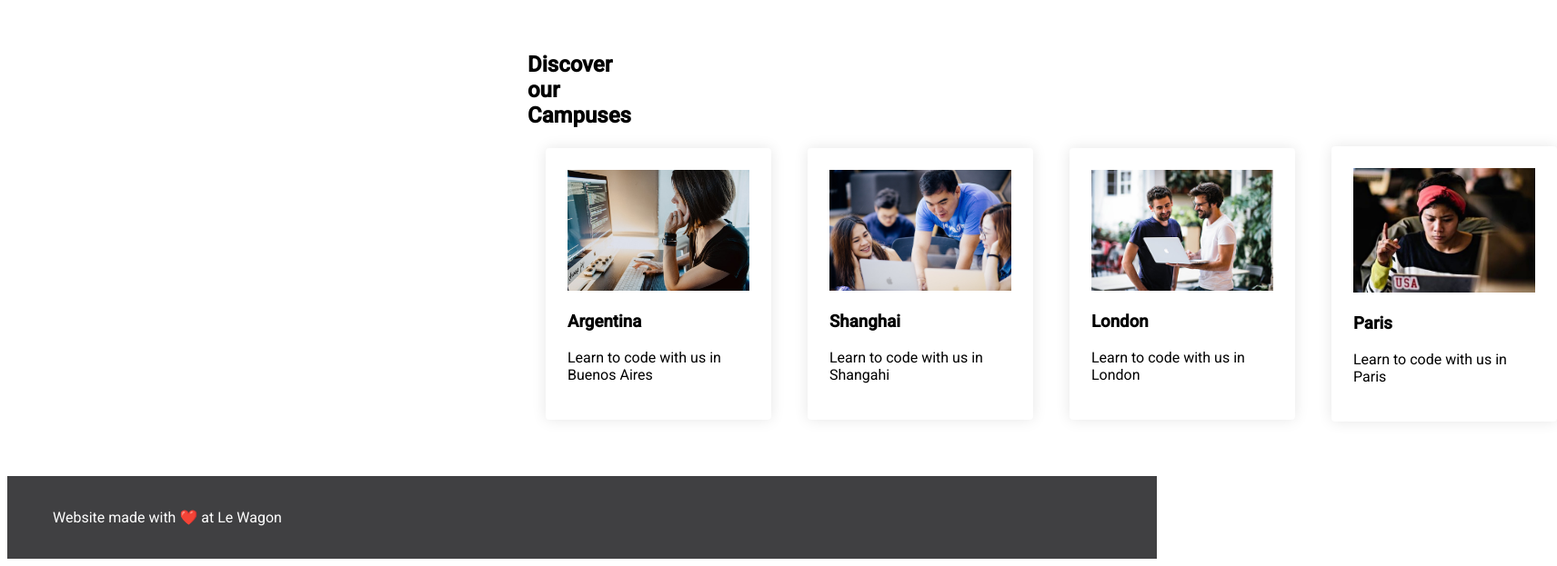
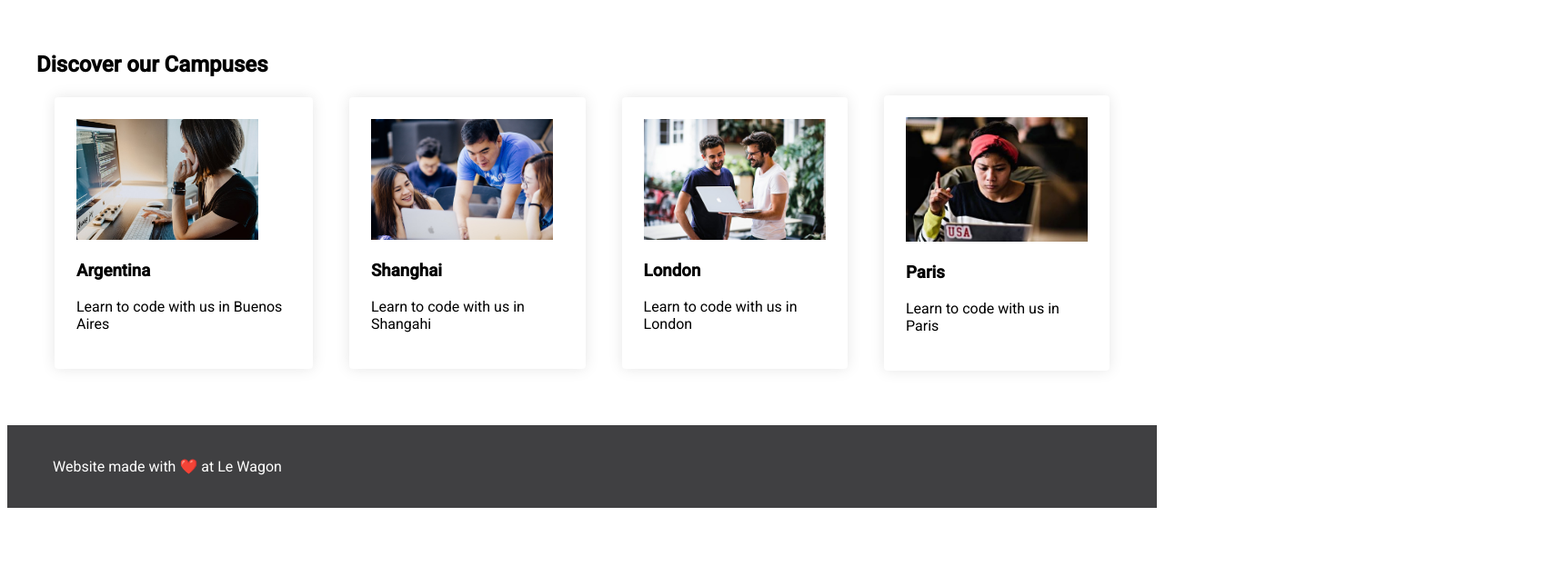
Before and after one commit to ayefp/landindg, a plain HTML site: page index.html in a window 1280 px wide. Shown: the part 445-1068 px from the top of the page at 91% size, 1712 px wide, since content can reach past the window. After the commit the page ends 1012 px from the top, so only its background shows below. Drawn offline with Linux system fonts and the light colour scheme.

Commit message:
Update style.css

```diff
--- a/style.css
+++ b/style.css
@@ -33,7 +33,7 @@ button {
 	border: none;
 }
 .cards-wrap {
-	width: 120px;
+	width: 1200px;
 	margin: 60px auto;
 }
 .cards-container {
```
